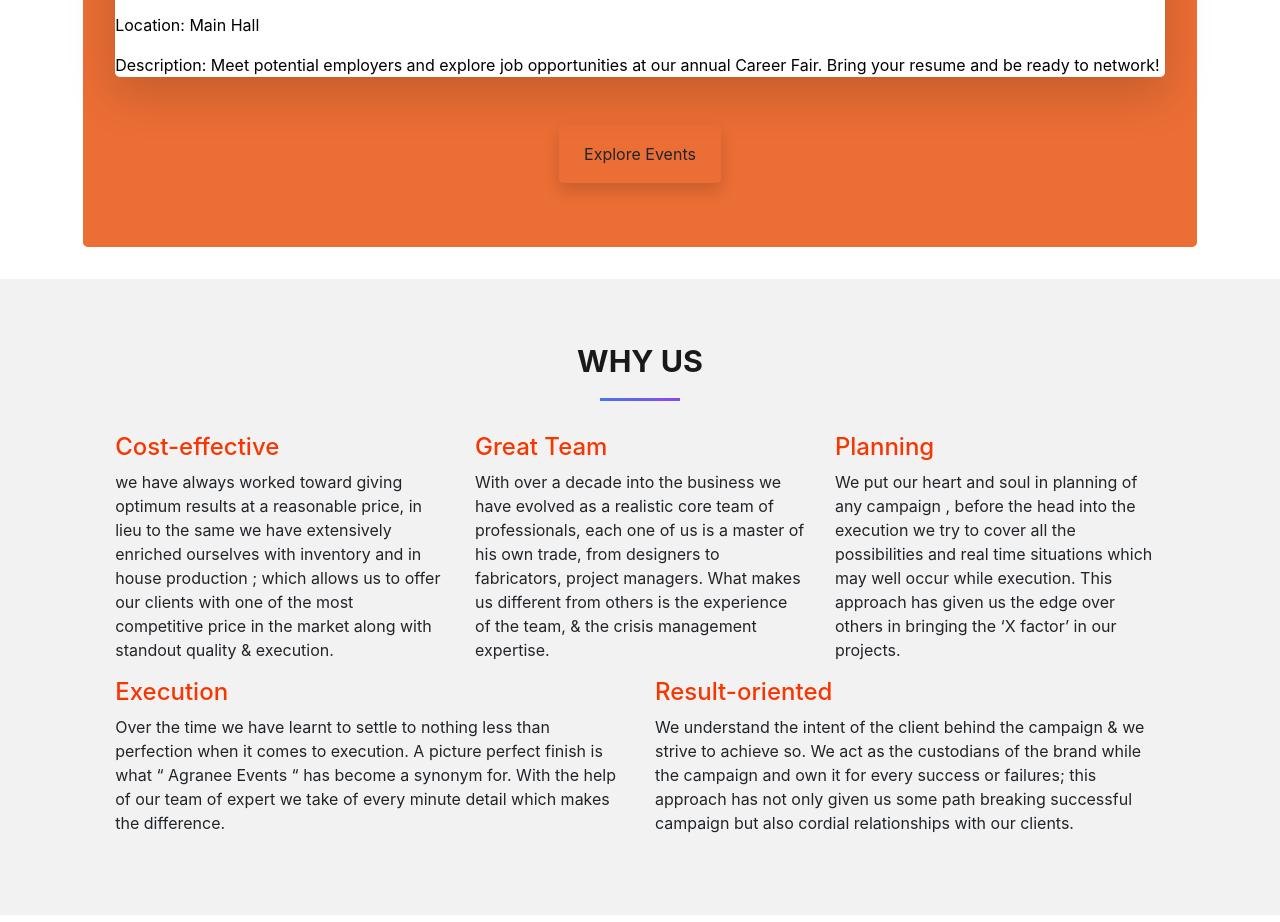
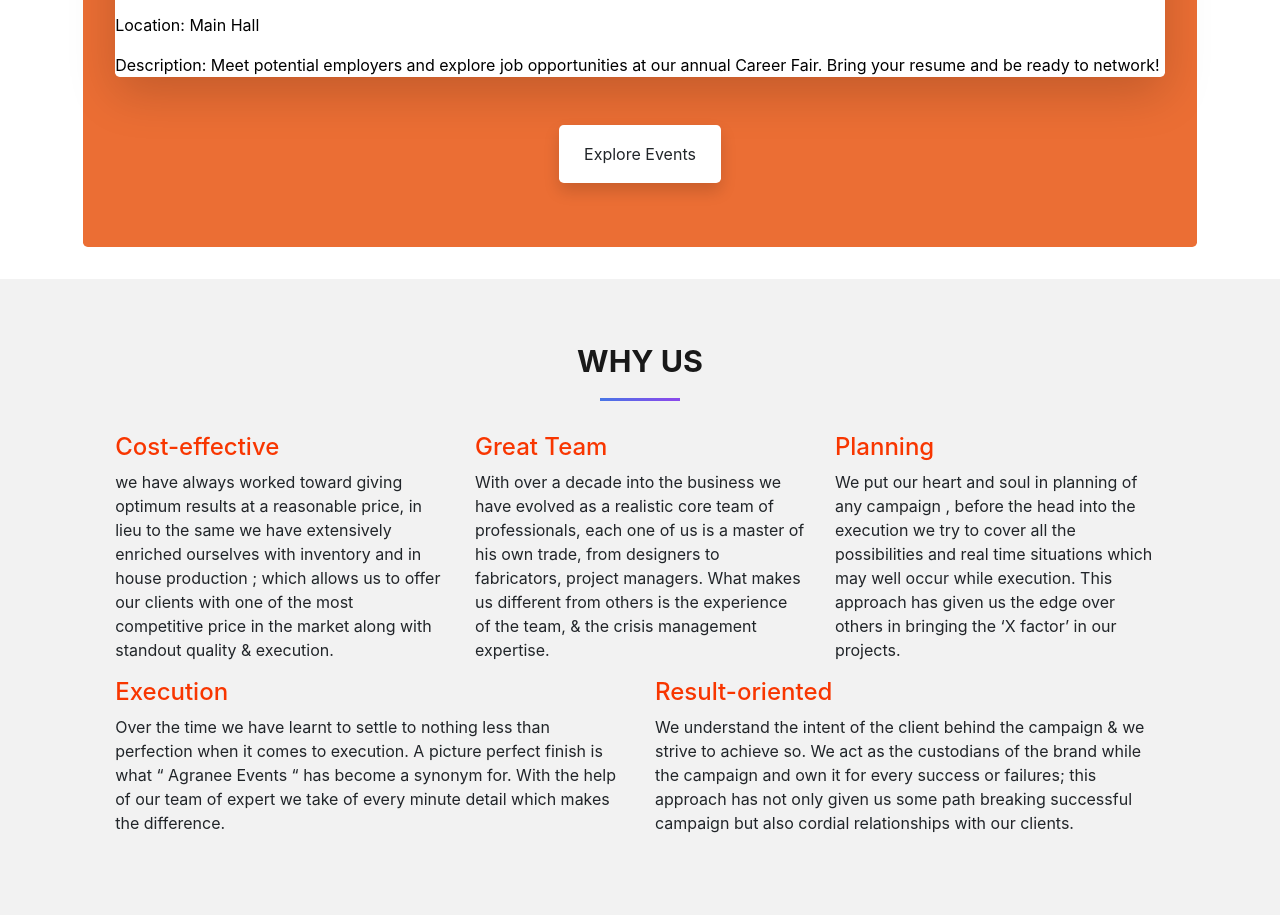
Before and after one commit to Priii-13/neww, a website with bundled scripts: page index.html in a window 1280 px wide. Shown: the part 6787-7709 px from the top of the page. Built offline with nearby package versions, Linux system fonts and the light colour scheme; animation ran at ten frames a second; a script that the page names is missing; files whose address does not match are found by name.

Commit message:
btn changed

```diff
--- a/index.html
+++ b/index.html
@@ -644,7 +644,7 @@
       </article>
       </div>
       <div class="text-center mt-5">
-        <a href="events.html" class="btn btn-pure-orange py-3 px-4 rounded-lg shadow">
+        <a href="events.html" class="btn bg-white py-3 px-4 rounded-lg shadow">
             Explore Events
         </a>
     </div>
```
